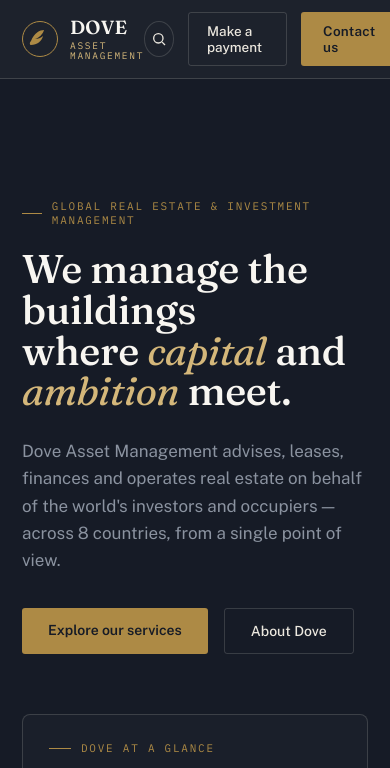
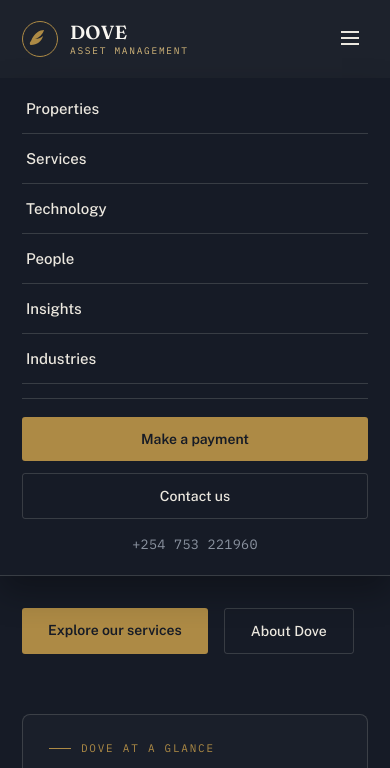
Before and after one commit to justinokello843-debug/Dove-Asset-Management, a plain HTML site: page index.html in a window 390 px wide. Both pictures are taken after a click on the button "Menu". Shown: the top 768 px of the page. Drawn offline with nearby package versions, Linux system fonts and the light colour scheme.

Commit message:
Add files via upload

```diff
--- a/css/style.css
+++ b/css/style.css
@@ -112,13 +112,14 @@
 .mega .promo .eyebrow{color:var(--brass-light);}
 .mega .promo p{font-size:13px;line-height:1.5;color:var(--slate-light);margin:8px 0 0;}
 
-.nav-actions{display:flex;align-items:center;gap:14px;}
+.nav-actions{display:flex;align-items:center;gap:14px;flex-shrink:0;}
 .icon-btn{width:36px;height:36px;border-radius:50%;border:1px solid var(--line-dark);display:flex;align-items:center;justify-content:center;color:var(--stone);cursor:pointer;transition:border-color .2s,color .2s;background:none;}
+.nav-pay-link{padding:10px 18px;font-size:13.5px;white-space:nowrap;}
 .icon-btn:hover{border-color:var(--brass);color:var(--brass-light);}
 .btn-contact{
   background:var(--brass);color:var(--ink);font-weight:600;font-size:13.5px;
   padding:11px 22px;border-radius:3px;letter-spacing:.02em;border:none;cursor:pointer;
-  transition:background .2s;
+  transition:background .2s;display:inline-flex;align-items:center;white-space:nowrap;
 }
 .btn-contact:hover{background:var(--brass-light);}
 .burger{display:none;background:none;border:none;color:var(--stone);cursor:pointer;}
@@ -148,7 +149,28 @@
      scrolls to the section, so the mega panel must never render — this is
      what was pushing the page wider than the screen. */
   .mega{display:none !important;}
-  .burger{display:block;}
+  .burger{display:block;flex-shrink:0;}
+
+  /* on mobile the header shows the hamburger only — search, "Make a payment"
+     and "Contact us" move inside the slide-down menu below so nothing gets
+     squeezed or clipped at the edge of the screen. */
+  .nav-actions .icon-btn,
+  .nav-actions .nav-pay-link,
+  .nav-actions .btn-contact{display:none;}
+
+  .mobile-menu-actions{
+    display:flex;flex-direction:column;gap:12px;
+    margin-top:14px;padding-top:18px;border-top:1px solid var(--line-dark);
+  }
+  .mobile-menu-actions .btn-primary,
+  .mobile-menu-actions .btn-ghost{text-align:center;width:100%;box-sizing:border-box;}
+  .mobile-phone{
+    display:block;text-align:center;color:var(--slate-light);font-size:13.5px;
+    font-family:'IBM Plex Mono',monospace;letter-spacing:.02em;padding:4px 0 2px;
+  }
+}
+@media(min-width:1081px){
+  .mobile-menu-actions{display:none;}
 }
 @media(max-width:640px){
   .pillars{grid-template-columns:1fr;}
--- a/index.html
+++ b/index.html
@@ -153,14 +153,20 @@
           </div>
         </div>
       </div>
+
+      <div class="mobile-menu-actions">
+        <a href="#payments" class="btn-primary">Make a payment</a>
+        <a href="mailto:support@doveassetmanagement" class="btn-ghost">Contact us</a>
+        <a href="tel:+254753221960" class="mobile-phone">+254 753 221960</a>
+      </div>
     </nav>
 
     <div class="nav-actions">
       <button class="icon-btn" aria-label="Search">
         <svg width="16" height="16" viewBox="0 0 24 24" fill="none" stroke="currentColor" stroke-width="2"><circle cx="11" cy="11" r="7"/><line x1="21" y1="21" x2="16.65" y2="16.65"/></svg>
       </button>
-      <a href="#payments" class="btn-ghost" style="padding:10px 18px;font-size:13.5px;">Make a payment</a>
-      <a href="mailto:support@doveassetmanagement" class="btn-contact" style="display:inline-flex;align-items:center;">Contact us</a>
+      <a href="#payments" class="btn-ghost nav-pay-link">Make a payment</a>
+      <a href="mailto:support@doveassetmanagement" class="btn-contact">Contact us</a>
       <button class="burger" aria-label="Menu" aria-expanded="false" aria-controls="mainNavMenu">
         <svg width="24" height="24" viewBox="0 0 24 24" fill="none" stroke="currentColor" stroke-width="2"><line x1="3" y1="6" x2="21" y2="6"/><line x1="3" y1="12" x2="21" y2="12"/><line x1="3" y1="18" x2="21" y2="18"/></svg>
       </button>
```
